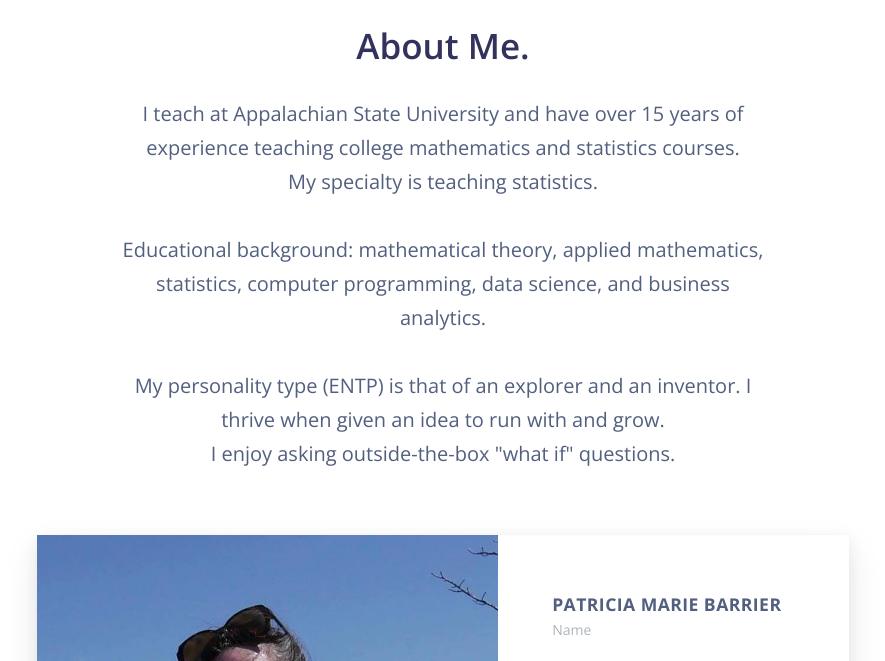
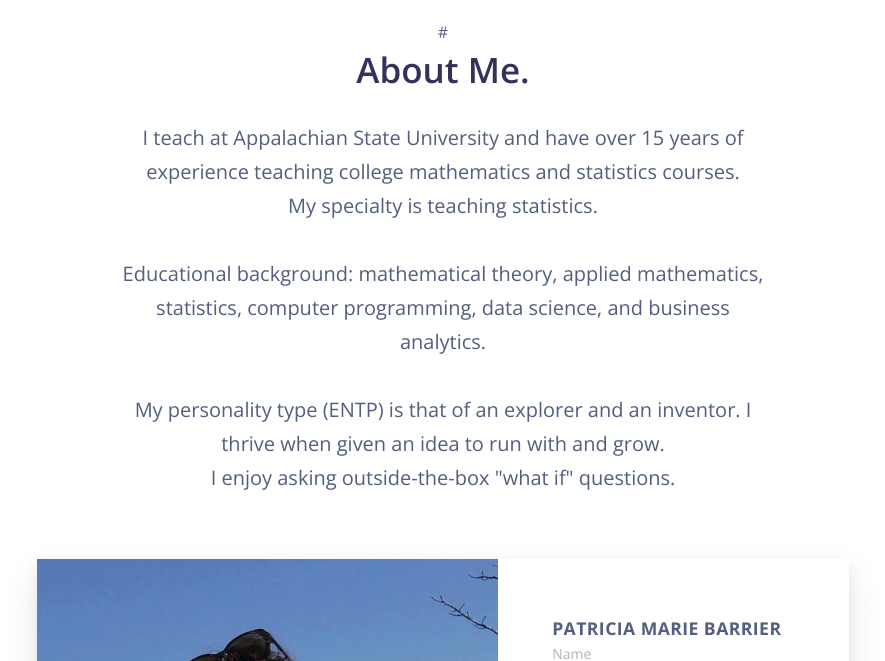
Before and after one commit to patriciamariebarrier/patriciamariebarrier.github.io, a Jekyll site: the page built from _pages/about.md, in a window 1280 px wide and 900 px high, scrolled down 305 px, cut to the strip 239-900 px from the top of the window. Shown: the whole strip, without its empty margins (197-1082 px from the left). Built offline with Jekyll 4.4.1, drawn with Linux system fonts in a browser that asks for light colours; nearby versions of some CDN libraries.

Commit message:
Update team-carousel-4.html

```diff
--- a/_includes/components/teams/team-carousel-4.html
+++ b/_includes/components/teams/team-carousel-4.html
@@ -2,7 +2,7 @@
   <div class="container">
     <div class="row">
       <div class="col-md-8 mx-auto text-center mb-5">
-        <h3 class="display-3">About Me. </h3>
+        #<h3 class="display-3">About Me. </h3>
         <p class="lead">I teach at Appalachian State University and have over 15 years of experience teaching college mathematics and statistics courses. <br>My specialty is teaching statistics. <br> <br>Educational background: mathematical theory, applied mathematics, statistics, computer programming, data science, and business analytics. <br> <br>My personality type (ENTP) is that of an explorer and an inventor. I thrive when given an idea to run with and grow. <br>I enjoy asking outside-the-box "what if" questions.    </p>
       </div>
     </div>
```
